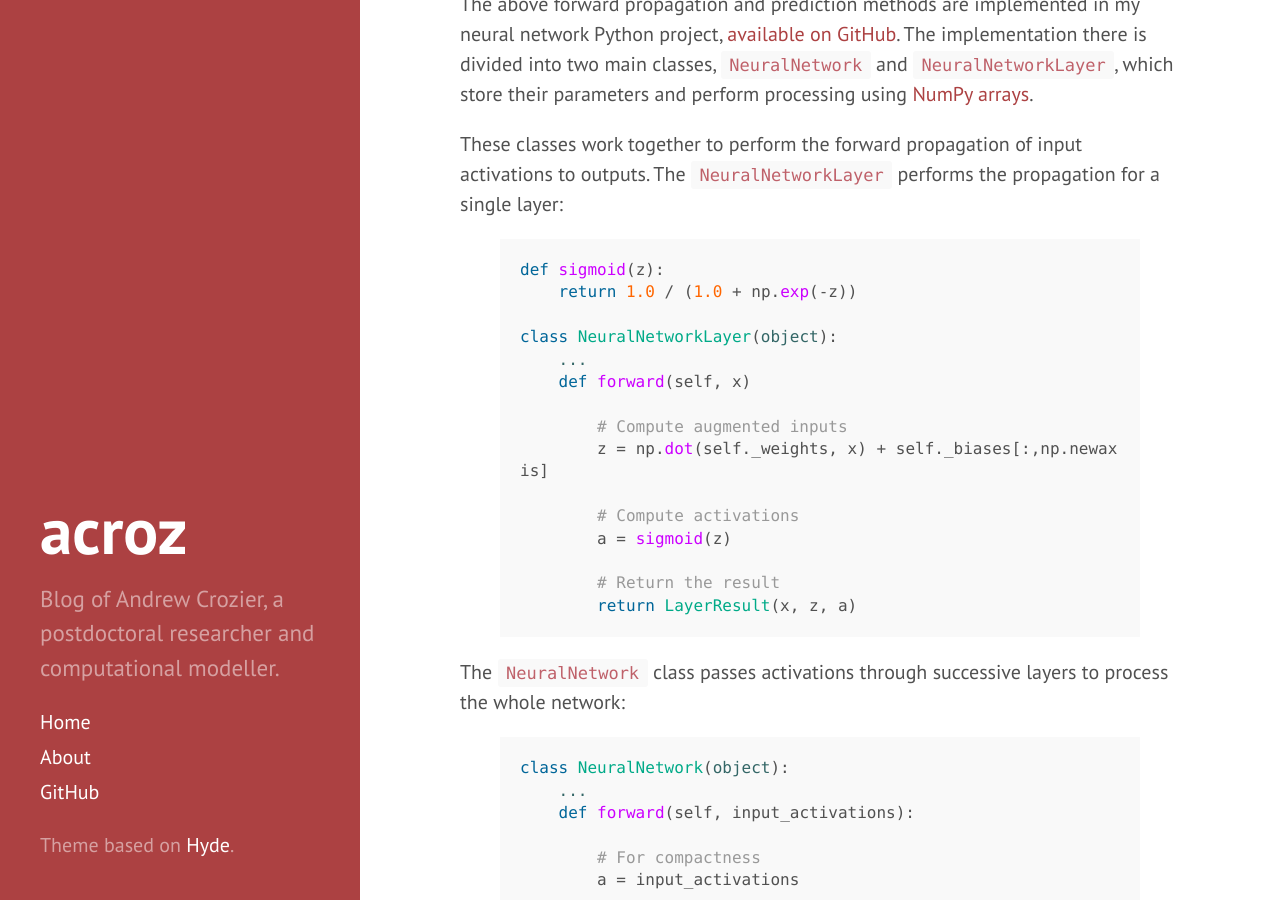
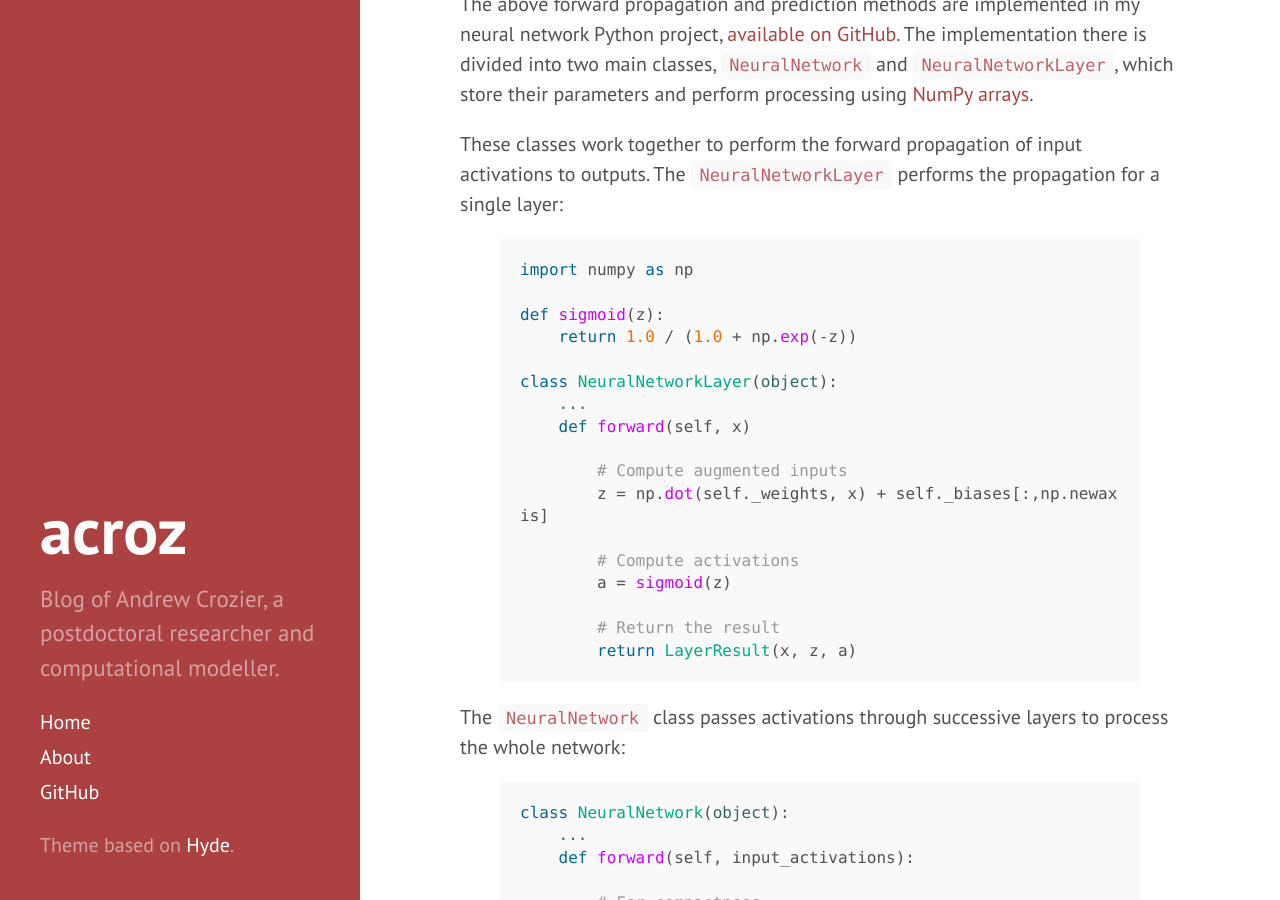
Before and after one commit to acroz/acroz.github.io, a Jekyll site: the page built from _posts/2016-02-17-neural-network-implementation.md, in a window 1280 px wide and 900 px high, scrolled down 2829 px. Built offline with Jekyll 4.4.1, drawn with Linux system fonts in a browser that asks for light colours; formulas are drawn with MathJax 3.

Commit message:
Small update to second neural networks post

```diff
--- a/_posts/2016-02-17-neural-network-implementation.md
+++ b/_posts/2016-02-17-neural-network-implementation.md
@@ -112,6 +112,8 @@ activations to outputs. The `NeuralNetworkLayer` performs the propagation for a
 single layer:
 
 {% highlight python %}
+import numpy as np
+
 def sigmoid(z):
     return 1.0 / (1.0 + np.exp(-z))
 
```
